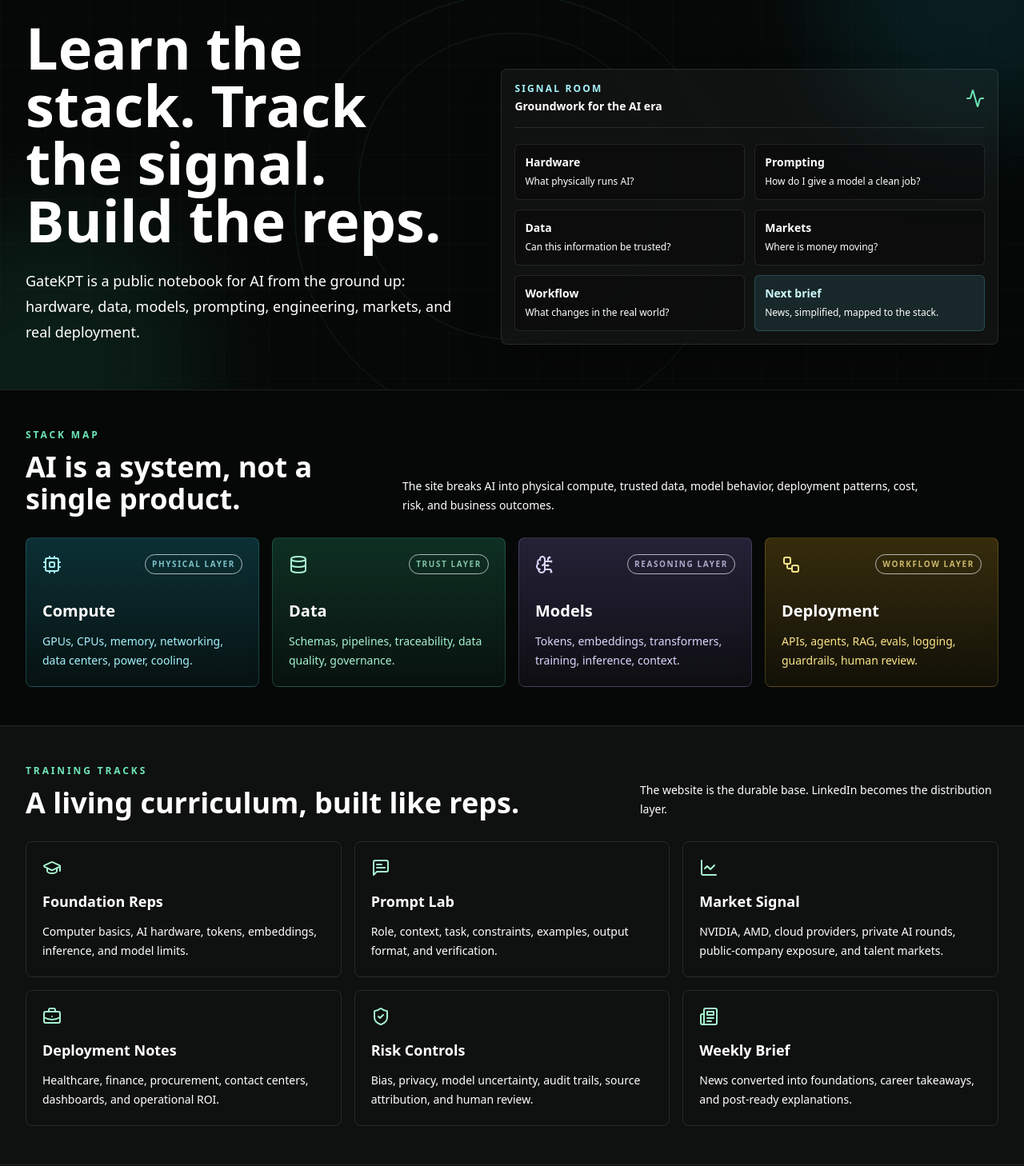
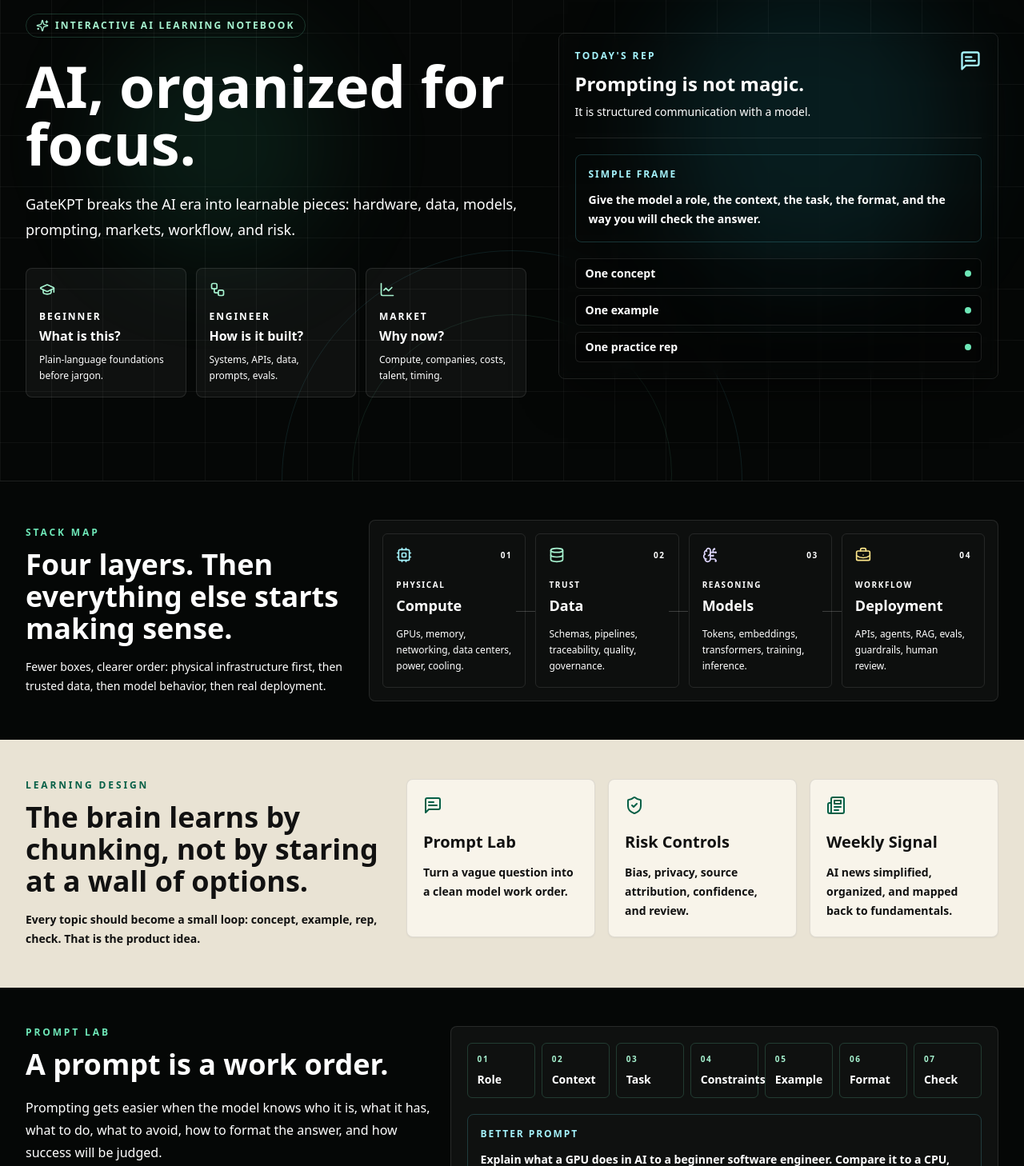
Before and after one commit to marcelozap/gateKPT, a Next.js app: page / in a window 1280 px wide. Shown: the part 132-1590 px from the top of the page at 80% size. Built offline with nearby package versions, Linux system fonts and the light colour scheme; no server answers.

Commit message:
Rework GateKPT focus-first layout

```diff
--- a/src/gatekpt/GatekptLanding.tsx
+++ b/src/gatekpt/GatekptLanding.tsx
@@ -2,7 +2,6 @@
 
 import { motion } from "framer-motion";
 import {
-  Activity,
   BadgeDollarSign,
   BrainCircuit,
   BriefcaseBusiness,
@@ -11,90 +10,94 @@
   FileText,
   Gauge,
   GraduationCap,
-  Layers3,
   LineChart,
   Map,
   MessageSquareText,
   Newspaper,
-  Orbit,
   ShieldCheck,
   Sparkles,
   Workflow,
   Zap,
 } from "lucide-react";
 
+const entryPaths = [
+  {
+    label: "Beginner",
+    title: "What is this?",
+    detail: "Plain-language foundations before jargon.",
+    icon: GraduationCap,
+  },
+  {
+    label: "Engineer",
+    title: "How is it built?",
+    detail: "Systems, APIs, data, prompts, evals.",
+    icon: Workflow,
+  },
+  {
+    label: "Market",
+    title: "Why now?",
+    detail: "Compute, companies, costs, talent, timing.",
+    icon: LineChart,
+  },
+];
+
 const stackLayers = [
   {
     title: "Compute",
-    signal: "Physical layer",
-    subtitle: "GPUs, CPUs, memory, networking, data centers, power, cooling.",
+    eyebrow: "Physical",
+    detail: "GPUs, memory, networking, data centers, power, cooling.",
     icon: Cpu,
-    tint: "from-cyan-400/20 to-cyan-400/5 text-cyan-200 border-cyan-300/20",
+    color: "text-cyan-200",
   },
   {
     title: "Data",
-    signal: "Trust layer",
-    subtitle: "Schemas, pipelines, traceability, data quality, governance.",
+    eyebrow: "Trust",
+    detail: "Schemas, pipelines, traceability, quality, governance.",
     icon: Database,
-    tint: "from-emerald-400/20 to-emerald-400/5 text-emerald-200 border-emerald-300/20",
+    color: "text-emerald-200",
   },
   {
     title: "Models",
-    signal: "Reasoning layer",
-    subtitle: "Tokens, embeddings, transformers, training, inference, context.",
+    eyebrow: "Reasoning",
+    detail: "Tokens, embeddings, transformers, training, inference.",
     icon: BrainCircuit,
-    tint: "from-violet-400/20 to-violet-400/5 text-violet-200 border-violet-300/20",
+    color: "text-violet-200",
   },
   {
     title: "Deployment",
-    signal: "Workflow layer",
-    subtitle: "APIs, agents, RAG, evals, logging, guardrails, human review.",
-    icon: Workflow,
-    tint: "from-amber-400/20 to-amber-400/5 text-amber-200 border-amber-300/20",
+    eyebrow: "Workflow",
+    detail: "APIs, agents, RAG, evals, guardrails, human review.",
+    icon: BriefcaseBusiness,
+    color: "text-amber-200",
   },
 ];
 
-const learningTracks = [
-  {
-    title: "Foundation Reps",
-    detail: "Computer basics, AI hardware, tokens, embeddings, inference, and model limits.",
-    icon: GraduationCap,
-  },
+const tracks = [
   {
     title: "Prompt Lab",
-    detail: "Role, context, task, constraints, examples, output format, and verification.",
+    detail: "Turn a vague question into a clean model work order.",
     icon: MessageSquareText,
   },
   {
-    title: "Market Signal",
-    detail: "NVIDIA, AMD, cloud providers, private AI rounds, public-company exposure, and talent markets.",
-    icon: LineChart,
-  },
-  {
-    title: "Deployment Notes",
-    detail: "Healthcare, finance, procurement, contact centers, dashboards, and operational ROI.",
-    icon: BriefcaseBusiness,
-  },
-  {
     title: "Risk Controls",
-    detail: "Bias, privacy, model uncertainty, audit trails, source attribution, and human review.",
+    detail: "Bias, privacy, source attribution, confidence, and review.",
     icon: ShieldCheck,
   },
   {
-    title: "Weekly Brief",
-    detail: "News converted into foundations, career takeaways, and post-ready explanations.",
+    title: "Weekly Signal",
+    detail: "AI news simplified, organized, and mapped back to fundamentals.",
     icon: Newspaper,
   },
 ];
 
-const promptSteps = ["Role", "Context", "Task", "Constraints", "Examples", "Output", "Verify"];
+const promptSteps = ["Role", "Context", "Task", "Constraints", "Example", "Format", "Check"];
 
-const fieldNotes = [
-  ["Hardware", "What physically runs AI?"],
-  ["Prompting", "How do I give a model a clean job?"],
-  ["Data", "Can this information be trusted?"],
-  ["Markets", "Where is money moving?"],
-  ["Workflow", "What changes in the real world?"],
+const weeklyFlow = [
+  [Newspaper, "Collect", "What actually happened?"],
+  [Gauge, "Filter", "What is signal vs noise?"],
+  [Map, "Map", "Where does it sit in the stack?"],
+  [FileText, "Write", "What evergreen note should exist?"],
+  [Zap, "Publish", "What is useful enough to share?"],
 ];
 
 function SectionLabel({ children }: { children: React.ReactNode }) {
@@ -105,129 +108,153 @@
   );
 }
 
-function SignalGrid() {
+function Atmosphere() {
   return (
     <div className="pointer-events-none absolute inset-0 overflow-hidden">
-      <div className="absolute inset-0 bg-[linear-gradient(rgba(255,255,255,0.055)_1px,transparent_1px),linear-gradient(90deg,rgba(255,255,255,0.055)_1px,transparent_1px)] bg-[size:56px_56px] opacity-30" />
-      <div className="absolute left-1/2 top-20 h-[34rem] w-[34rem] -translate-x-1/2 rounded-full border border-cyan-300/10" />
-      <div className="absolute left-1/2 top-32 h-[24rem] w-[24rem] -translate-x-1/2 rounded-full border border-emerald-300/10" />
-      <div className="absolute right-[-8rem] top-[-8rem] h-96 w-96 rounded-full bg-cyan-400/10 blur-3xl" />
-      <div className="absolute bottom-[-10rem] left-[-8rem] h-96 w-96 rounded-full bg-emerald-400/10 blur-3xl" />
+      <div className="absolute inset-0 bg-[linear-gradient(rgba(255,255,255,0.045)_1px,transparent_1px),linear-gradient(90deg,rgba(255,255,255,0.045)_1px,transparent_1px)] bg-[size:64px_64px] opacity-28" />
+      <div className="absolute left-[10%] top-[18%] h-72 w-72 rounded-full bg-emerald-400/10 blur-3xl" />
+      <div className="absolute right-[6%] top-[8%] h-96 w-96 rounded-full bg-cyan-400/10 blur-3xl" />
+      <div className="absolute bottom-[-18rem] left-1/2 h-[36rem] w-[36rem] -translate-x-1/2 rounded-full border border-cyan-300/10" />
+      <div className="absolute bottom-[-12rem] left-1/2 h-[25rem] w-[25rem] -translate-x-1/2 rounded-full border border-emerald-300/10" />
     </div>
   );
 }
 
 export function GatekptLanding() {
   return (
-    <main className="min-h-screen overflow-hidden bg-[#060807] text-white">
-      <section className="relative border-b border-white/10 px-4 py-10 sm:px-6 lg:px-8 lg:py-14">
-        <SignalGrid />
-        <div className="relative mx-auto grid max-w-7xl gap-8 lg:grid-cols-[0.95fr_1.05fr] lg:items-end">
+    <main className="min-h-screen overflow-hidden bg-[#050706] text-white">
+      <section className="relative border-b border-white/10 px-4 py-12 sm:px-6 lg:px-8 lg:py-16">
+        <Atmosphere />
+        <div className="relative mx-auto grid max-w-7xl gap-10 lg:min-h-[35rem] lg:grid-cols-[1fr_0.88fr] lg:items-center">
           <motion.div
             initial={{ opacity: 0, y: 14 }}
             animate={{ opacity: 1, y: 0 }}
             transition={{ duration: 0.5, ease: "easeOut" }}
+            className="max-w-3xl"
           >
             <div className="mb-6 inline-flex items-center gap-2 rounded-full border border-emerald-300/20 bg-emerald-300/8 px-3 py-1.5 text-xs font-black uppercase tracking-[0.18em] text-emerald-200">
               <Sparkles className="h-4 w-4" />
-              AI field manual
+              Interactive AI learning notebook
             </div>
-            <h1 className="max-w-4xl text-5xl font-black leading-[0.9] sm:text-6xl lg:text-7xl">
-              Learn the stack. Track the signal. Build the reps.
+            <h1 className="text-5xl font-black leading-[0.92] sm:text-6xl lg:text-7xl">
+              AI, organized for focus.
             </h1>
             <p className="mt-6 max-w-2xl text-lg font-medium leading-8 text-white/68">
-              GateKPT is a public notebook for AI from the ground up: hardware, data,
-              models, prompting, engineering, markets, and real deployment.
+              GateKPT breaks the AI era into learnable pieces: hardware, data,
+              models, prompting, markets, workflow, and risk.
             </p>
+            <div className="mt-8 grid max-w-2xl gap-3 sm:grid-cols-3">
+              {entryPaths.map((path) => (
+                <a
+                  key={path.label}
+                  href="#tracks"
+                  className="group rounded-lg border border-white/10 bg-white/[0.045] p-4 transition hover:border-emerald-300/35 hover:bg-emerald-300/8"
+                >
+                  <path.icon className="h-5 w-5 text-emerald-200" />
+                  <p className="mt-4 text-xs font-black uppercase tracking-[0.16em] text-white/44">
+                    {path.label}
+                  </p>
+                  <p className="mt-1 text-base font-black text-white">{path.title}</p>
+                  <p className="mt-2 text-xs font-medium leading-5 text-white/52">{path.detail}</p>
+                </a>
+              ))}
+            </div>
           </motion.div>
 
-          <motion.div
+          <motion.aside
             initial={{ opacity: 0, y: 14 }}
             animate={{ opacity: 1, y: 0 }}
             transition={{ delay: 0.08, duration: 0.5, ease: "easeOut" }}
-            className="rounded-lg border border-white/10 bg-white/[0.045] p-4 shadow-2xl shadow-black/40 backdrop-blur"
+            className="rounded-lg border border-white/10 bg-[#0d1210]/88 p-5 shadow-2xl shadow-black/50 backdrop-blur"
           >
-            <div className="flex items-center justify-between border-b border-white/10 pb-4">
+            <div className="flex items-start justify-between gap-4 border-b border-white/10 pb-5">
               <div>
-                <p className="text-xs font-black uppercase tracking-[0.18em] text-cyan-200">Signal Room</p>
-                <p className="mt-1 text-sm font-semibold text-white/58">Groundwork for the AI era</p>
+                <p className="text-xs font-black uppercase tracking-[0.2em] text-cyan-200">Today&apos;s rep</p>
+                <h2 className="mt-3 text-2xl font-black leading-tight">Prompting is not magic.</h2>
+                <p className="mt-2 text-sm font-medium leading-6 text-white/58">
+                  It is structured communication with a model.
+                </p>
               </div>
-              <Activity className="h-6 w-6 text-emerald-300" />
+              <MessageSquareText className="h-7 w-7 shrink-0 text-cyan-200" />
             </div>
 
-            <div className="mt-5 grid gap-3 sm:grid-cols-2">
-              {fieldNotes.map(([label, question]) => (
-                <div key={label} className="rounded-md border border-white/10 bg-black/30 p-3">
-                  <p className="text-sm font-black text-white">{label}</p>
-                  <p className="mt-1 text-xs font-medium leading-5 text-white/52">{question}</p>
+            <div className="mt-5 rounded-lg border border-cyan-300/20 bg-cyan-300/8 p-4">
+              <p className="text-xs font-black uppercase tracking-[0.16em] text-cyan-200">Simple frame</p>
+              <p className="mt-3 text-sm font-semibold leading-6 text-white/78">
+                Give the model a role, the context, the task, the format, and the way you will check the answer.
+              </p>
+            </div>
+
+            <div className="mt-5 grid gap-2">
+              {["One concept", "One example", "One practice rep"].map((item) => (
+                <div key={item} className="flex items-center justify-between rounded-md border border-white/10 bg-black/30 px-3 py-2">
+                  <span className="text-sm font-bold text-white/74">{item}</span>
+                  <span className="h-2 w-2 rounded-full bg-emerald-300" />
                 </div>
               ))}
-              <div className="rounded-md border border-cyan-300/20 bg-cyan-300/10 p-3">
-                <p className="text-sm font-black text-cyan-100">Next brief</p>
-                <p className="mt-1 text-xs font-medium leading-5 text-cyan-100/62">
-                  News, simplified, mapped to the stack.
-                </p>
             </div>
-            </div>
-          </motion.div>
+          </motion.aside>
         </div>
       </section>
 
-      <section id="stack" className="relative px-4 py-12 sm:px-6 lg:px-8">
+      <section id="stack" className="px-4 py-12 sm:px-6 lg:px-8">
         <div className="mx-auto max-w-7xl">
-          <div className="grid gap-6 lg:grid-cols-[0.75fr_1.25fr] lg:items-end">
+          <div className="grid gap-6 lg:grid-cols-[0.68fr_1.32fr] lg:items-center">
             <div>
               <SectionLabel>Stack map</SectionLabel>
               <h2 className="mt-3 text-3xl font-black leading-tight sm:text-4xl">
-                AI is a system, not a single product.
+                Four layers. Then everything else starts making sense.
               </h2>
-            </div>
-            <p className="max-w-2xl text-sm font-medium leading-6 text-white/58">
-              The site breaks AI into physical compute, trusted data, model behavior,
-              deployment patterns, cost, risk, and business outcomes.
+              <p className="mt-4 text-sm font-medium leading-6 text-white/56">
+                Fewer boxes, clearer order: physical infrastructure first, then trusted data,
+                then model behavior, then real deployment.
               </p>
             </div>
 
-          <div className="mt-7 grid gap-4 md:grid-cols-2 xl:grid-cols-4">
-            {stackLayers.map((layer) => (
-              <article
-                key={layer.title}
-                className={`rounded-lg border bg-gradient-to-b ${layer.tint} p-5 backdrop-blur`}
-              >
-                <div className="mb-8 flex items-center justify-between">
-                  <layer.icon className="h-6 w-6" />
-                  <span className="rounded-full border border-current/20 px-2 py-1 text-[10px] font-black uppercase tracking-[0.16em] opacity-75">
-                    {layer.signal}
+            <div className="rounded-lg border border-white/10 bg-white/[0.035] p-4">
+              <div className="grid gap-3 md:grid-cols-4">
+                {stackLayers.map((layer, index) => (
+                  <article key={layer.title} className="relative rounded-md border border-white/10 bg-black/26 p-4">
+                    {index < stackLayers.length - 1 ? (
+                      <div className="absolute right-[-0.8rem] top-1/2 z-10 hidden h-px w-6 bg-white/20 md:block" />
+                    ) : null}
+                    <div className="flex items-center justify-between">
+                      <layer.icon className={`h-5 w-5 ${layer.color}`} />
+                      <span className="text-[10px] font-black uppercase tracking-[0.16em] text-white/36">
+                        0{index + 1}
                       </span>
                     </div>
-                <h3 className="text-xl font-black text-white">{layer.title}</h3>
-                <p className="mt-3 text-sm leading-6 text-white/62">{layer.subtitle}</p>
+                    <p className="mt-5 text-[10px] font-black uppercase tracking-[0.16em] text-white/36">
+                      {layer.eyebrow}
+                    </p>
+                    <h3 className="mt-1 text-lg font-black">{layer.title}</h3>
+                    <p className="mt-3 text-xs font-medium leading-5 text-white/54">{layer.detail}</p>
                   </article>
                 ))}
               </div>
             </div>
+          </div>
+        </div>
       </section>
 
-      <section id="tracks" className="border-y border-white/10 bg-white/[0.035] px-4 py-12 sm:px-6 lg:px-8">
-        <div className="mx-auto max-w-7xl">
-          <div className="flex flex-col justify-between gap-4 md:flex-row md:items-end">
-            <div className="max-w-3xl">
-              <SectionLabel>Training tracks</SectionLabel>
+      <section id="tracks" className="border-y border-white/10 bg-[#e9e3d4] px-4 py-12 text-[#111] sm:px-6 lg:px-8">
+        <div className="mx-auto grid max-w-7xl gap-8 lg:grid-cols-[0.75fr_1.25fr] lg:items-start">
+          <div>
+            <p className="text-xs font-black uppercase tracking-[0.24em] text-emerald-800">Learning design</p>
             <h2 className="mt-3 text-3xl font-black leading-tight sm:text-4xl">
-                A living curriculum, built like reps.
+              The brain learns by chunking, not by staring at a wall of options.
             </h2>
-            </div>
-            <p className="max-w-md text-sm font-medium leading-6 text-white/58">
-              The website is the durable base. LinkedIn becomes the distribution layer.
+            <p className="mt-4 text-sm font-semibold leading-6 text-black/62">
+              Every topic should become a small loop: concept, example, rep, check. That is the product idea.
             </p>
           </div>
 
-          <div className="mt-7 grid gap-4 md:grid-cols-2 xl:grid-cols-3">
-            {learningTracks.map((track) => (
-              <article key={track.title} className="group rounded-lg border border-white/10 bg-black/26 p-5 transition hover:border-emerald-300/35 hover:bg-emerald-300/5">
-                <track.icon className="h-6 w-6 text-emerald-200" />
-                <h3 className="mt-4 text-lg font-black">{track.title}</h3>
-                <p className="mt-3 text-sm leading-6 text-white/58">{track.detail}</p>
+          <div className="grid gap-4 md:grid-cols-3">
+            {tracks.map((track) => (
+              <article key={track.title} className="rounded-lg border border-black/10 bg-[#f8f4ea] p-5 shadow-sm">
+                <track.icon className="h-6 w-6 text-emerald-800" />
+                <h3 className="mt-5 text-xl font-black">{track.title}</h3>
+                <p className="mt-3 text-sm font-semibold leading-6 text-black/58">{track.detail}</p>
               </article>
             ))}
           </div>
@@ -239,41 +266,37 @@
           <div>
             <SectionLabel>Prompt lab</SectionLabel>
             <h2 className="mt-3 text-3xl font-black leading-tight sm:text-4xl">
-              Prompting is how you turn intent into usable work.
+              A prompt is a work order.
             </h2>
             <p className="mt-5 text-base font-medium leading-7 text-white/62">
-              A strong prompt gives the model context, boundaries, examples, output structure,
-              and a way to check whether the answer is trustworthy.
+              Prompting gets easier when the model knows who it is, what it has, what to do,
+              what to avoid, how to format the answer, and how success will be judged.
             </p>
           </div>
 
           <div className="rounded-lg border border-white/10 bg-white/[0.045] p-5">
-            <div className="flex flex-wrap gap-2">
-              {promptSteps.map((step) => (
-                <span key={step} className="rounded-md border border-emerald-300/20 bg-emerald-300/8 px-3 py-2 text-sm font-black text-emerald-100">
-                  {step}
-                </span>
+            <div className="grid gap-2 sm:grid-cols-7">
+              {promptSteps.map((step, index) => (
+                <div key={step} className="rounded-md border border-emerald-300/20 bg-emerald-300/8 p-3">
+                  <p className="text-[10px] font-black uppercase tracking-[0.16em] text-emerald-200">
+                    0{index + 1}
+                  </p>
+                  <p className="mt-2 text-sm font-black text-white">{step}</p>
+                </div>
               ))}
             </div>
-            <div className="mt-5 grid gap-4 md:grid-cols-2">
-              <div className="rounded-lg border border-red-300/20 bg-red-300/8 p-4">
-                <p className="text-xs font-black uppercase tracking-[0.16em] text-red-200">Loose</p>
-                <p className="mt-3 text-sm font-semibold text-white/72">Explain GPUs.</p>
-              </div>
-              <div className="rounded-lg border border-cyan-300/20 bg-cyan-300/8 p-4">
-                <p className="text-xs font-black uppercase tracking-[0.16em] text-cyan-200">Structured</p>
-                <p className="mt-3 text-sm font-semibold leading-6 text-white/72">
+            <div className="mt-5 rounded-lg border border-cyan-300/20 bg-cyan-300/8 p-4">
+              <p className="text-xs font-black uppercase tracking-[0.16em] text-cyan-200">Better prompt</p>
+              <p className="mt-3 text-sm font-semibold leading-6 text-white/74">
                 Explain what a GPU does in AI to a beginner software engineer. Compare it to a CPU,
                 explain why memory bandwidth matters, and give one LLM training example.
               </p>
             </div>
           </div>
         </div>
-        </div>
       </section>
 
-      <section id="brief" className="relative border-t border-white/10 px-4 py-12 sm:px-6 lg:px-8">
-        <div className="absolute inset-x-0 top-0 h-px bg-gradient-to-r from-transparent via-cyan-300/60 to-transparent" />
+      <section id="brief" className="border-t border-white/10 bg-black/35 px-4 py-12 sm:px-6 lg:px-8">
         <div className="mx-auto grid max-w-7xl gap-8 lg:grid-cols-[0.9fr_1.1fr]">
           <div>
             <SectionLabel>Weekly brief</SectionLabel>
@@ -281,18 +304,12 @@
               Research once. Publish clearly. Keep the foundation.
             </h2>
             <p className="mt-5 text-base font-medium leading-7 text-white/62">
-              Each week starts with news, then turns into simplified notes, technical concepts,
-              market context, and posts that point back to the hub.
+              The weekly workflow turns news into a cleaner map: what happened, why it matters,
+              what to learn, and what is safe to share publicly.
             </p>
           </div>
           <div className="grid gap-3">
-            {[
-              [Newspaper, "Collect", "What happened in AI this week?"],
-              [Gauge, "Filter", "What is signal and what is noise?"],
-              [Map, "Map", "Where does it sit in the stack?"],
-              [FileText, "Write", "What evergreen note should exist?"],
-              [Zap, "Publish", "What should LinkedIn see?"],
-            ].map(([Icon, label, detail]) => (
+            {weeklyFlow.map(([Icon, label, detail]) => (
               <div key={label as string} className="flex items-center gap-4 rounded-lg border border-white/10 bg-white/[0.04] p-4">
                 <div className="flex h-10 w-10 shrink-0 items-center justify-center rounded-md bg-cyan-300/12 text-cyan-200">
                   <Icon className="h-5 w-5" />
@@ -307,13 +324,13 @@
         </div>
       </section>
 
-      <section className="border-t border-white/10 bg-black/35 px-4 py-10 sm:px-6 lg:px-8">
+      <section className="border-t border-white/10 px-4 py-10 sm:px-6 lg:px-8">
         <div className="mx-auto grid max-w-7xl gap-4 md:grid-cols-3">
           <div className="rounded-lg border border-white/10 bg-white/[0.035] p-5">
-            <Orbit className="h-6 w-6 text-cyan-200" />
-            <h3 className="mt-4 text-lg font-black">Global lens</h3>
+            <Sparkles className="h-6 w-6 text-emerald-200" />
+            <h3 className="mt-4 text-lg font-black">Interactive learning</h3>
             <p className="mt-2 text-sm leading-6 text-white/56">
-              AI tracked as technology, market structure, labor shift, and infrastructure buildout.
+              Concepts should invite action: read, test, compare, and explain back.
             </p>
           </div>
           <div className="rounded-lg border border-white/10 bg-white/[0.035] p-5">
@@ -324,7 +341,7 @@
             </p>
           </div>
           <div className="rounded-lg border border-white/10 bg-white/[0.035] p-5">
-            <Layers3 className="h-6 w-6 text-emerald-200" />
+            <Workflow className="h-6 w-6 text-cyan-200" />
             <h3 className="mt-4 text-lg font-black">Builder notes</h3>
             <p className="mt-2 text-sm leading-6 text-white/56">
               Practical explanations for engineers, beginners, operators, and future projects.
```
Lines whose indentation alone changed are shown as unchanged.
